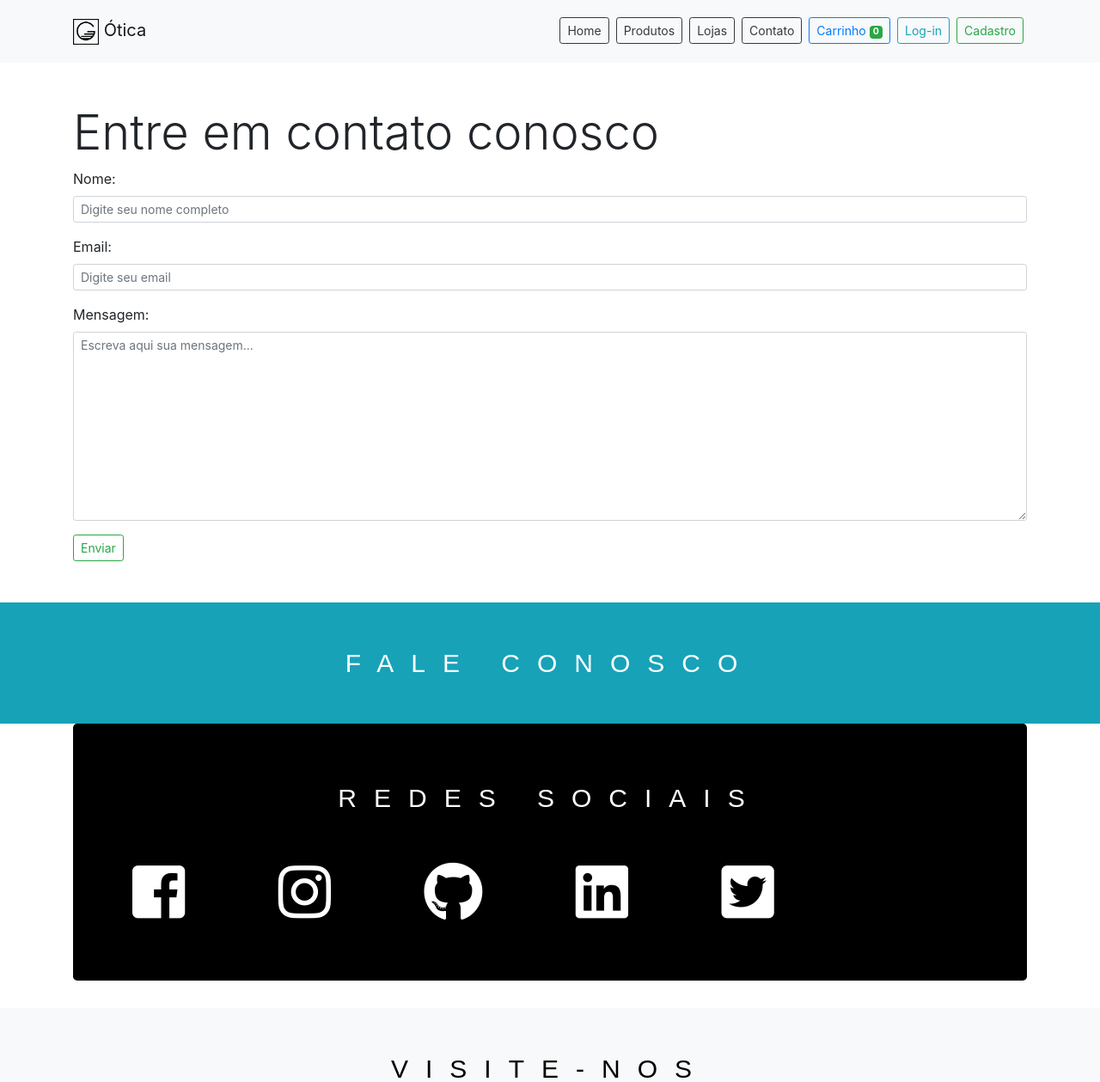
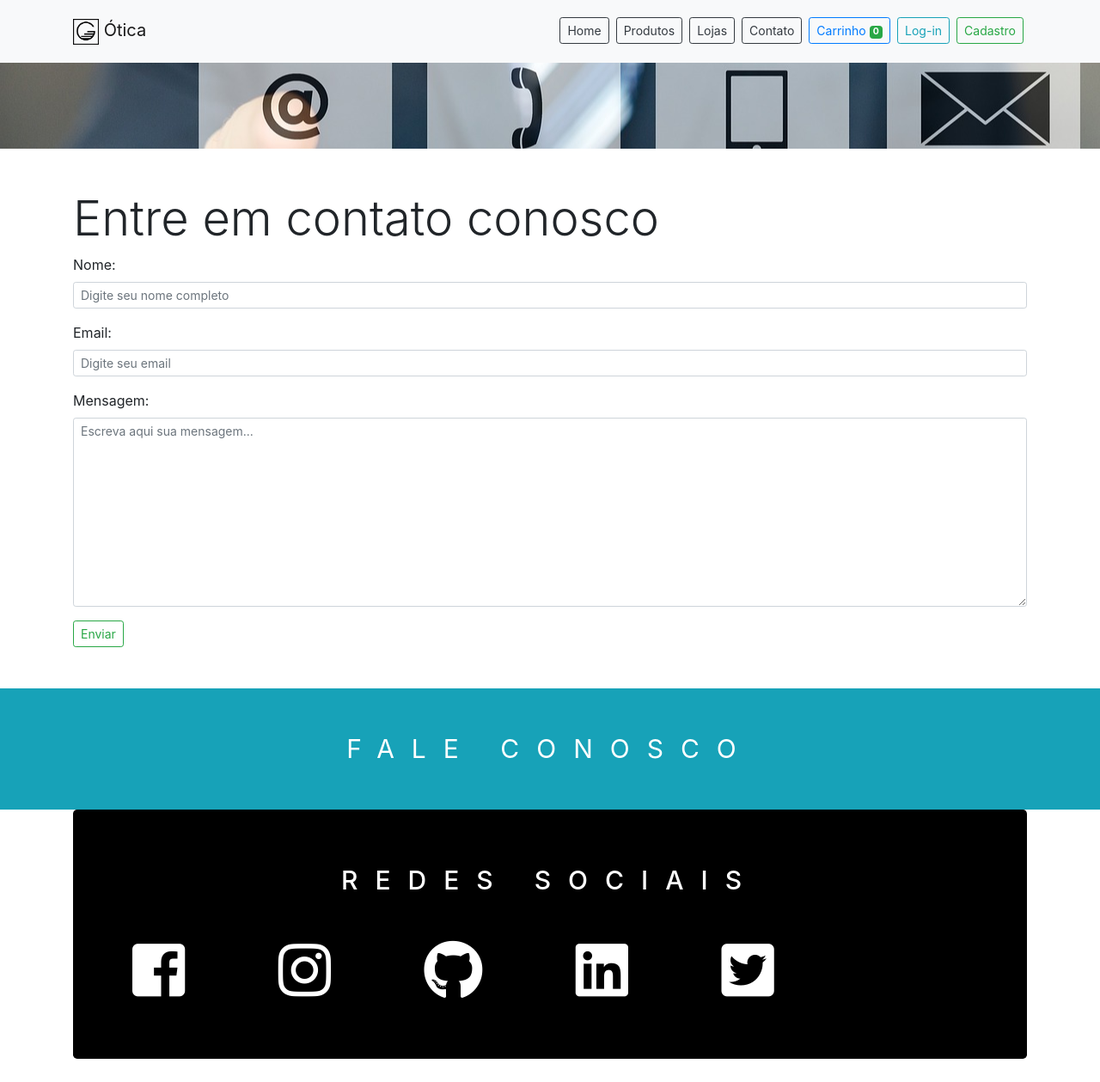
Before and after one commit to guilehm/E-commerce, a Django app: page /contato/ in a window 1280 px wide. Shown: the part 33-1292 px from the top of the page at 86% size. Run offline with Django 3.2, Linux system fonts and the light colour scheme; data that the repository does not hold is empty; some libraries are stand-ins or nearby versions.

Commit message:
Layout improvements

```diff
--- a/oticas/static/oticas/css/estilo.css
+++ b/oticas/static/oticas/css/estilo.css
@@ -44,6 +44,15 @@
 	-ms-background-size:cover;
 }
 
+.img-banner3 {
+	background: url(../img/25.jpg) no-repeat center center;
+	height:100px;
+	background-size:cover;
+	-webkit-background-size:cover;
+	-moz-background-size:cover;
+	-o-background-size:cover;
+	-ms-background-size:cover;
+}
 
 .img-home h1, .lead {
 	color: white;
@@ -140,7 +149,6 @@
 
 
 .fale-conosco a {
-	font-family: fantasy, 'Verdana', arial;
 	letter-spacing: 20px;
 	font-size:  30px;
 	color: white;
@@ -161,14 +169,12 @@
 }
 
 .visite a {
-	font-family: fantasy, 'Verdana', arial;
 	letter-spacing: 20px;
 	font-size:  30px;
 	color: black;
 }
 
 .redes-sociais .redes-texto {
-    font-family: fantasy, 'Verdana', arial;
 	letter-spacing: 20px;
 	font-size:  30px;
 	color: white;
--- a/oticas/templates/oticas/base.html
+++ b/oticas/templates/oticas/base.html
@@ -117,7 +117,7 @@
 					<!-- <p class="lead mx-4 mt-5">Lorem ipsum dolor sit amet, consectetur adipiscing elit. Curabitur ut lobortis arcu. -->
 					</p>
 					<div class="text-center mt-4">
-						<a role="button" class="btn btn-info btn-lg btn-center" href="{% url 'oticas:oculos' %}">Compre Agora</a>
+						<a role="button" class="btn btn-success btn-lg btn-center" href="{% url 'oticas:oculos' %}">Compre Agora</a>
 					</div>
 				</div>
 			</div>
@@ -131,7 +131,7 @@
 		<section class="m-0">
 			<div class="container-fluid fale-conosco bg-info text-center p-5">
 				<div>
-					<a href="#">FALE CONOSCO</a>
+					<a href="{% url 'oticas:contato' %}">FALE CONOSCO</a>
 				</div>
 			</div>
 		</section>
@@ -140,7 +140,7 @@
 		<section>
 			<div class="container redes-sociais text-center">
 				<div class="jumbotron bg-black">
-					<a href="#" class="redes-texto" id="texto-redes">REDES SOCIAIS</a>
+					<h2 class="redes-texto" id="texto-redes">REDES SOCIAIS</h2>
 					<div class="row">
 						<div class="social-icon mt-5">
 							<a href="https://www.facebook.com/guile.hm" class="p-5"><i class="fab fa-facebook-square a-incr"></i></i></a>
--- a/oticas/templates/oticas/carrinho.html
+++ b/oticas/templates/oticas/carrinho.html
@@ -271,7 +271,9 @@
             <p class="text-right">
                 Preço do Frete: <strong>R$ {{ valor }}</strong>
                 <br>
+                {% if prazo %}
                 Entrega em: {{ prazo }} dia{{ prazo|pluralize }} út{{ prazo|pluralize:'il,eis'}}.
+                {% endif %}
             </p>
             <hr>
             <p class="text-right">
--- a/oticas/templates/oticas/contato.html
+++ b/oticas/templates/oticas/contato.html
@@ -2,7 +2,12 @@
 {% load staticfiles %}
 
 {% block main-view %}
-
+<div class="container-fluid">
+    <div class="row">
+        <div class="col-md-12 img-banner3">
+        </div>
+    </div>
+</div>
 {% endblock main-view %}
 
 {% block content %}
--- a/oticas/templates/oticas/index.html
+++ b/oticas/templates/oticas/index.html
@@ -14,7 +14,7 @@
                     <h2 class="mt-3">NOSSAS<br>
                     INCRÍVEIS<br>
                     MARCAS</h2>
-                    <button type="button" class="btn btn-outline-success btn-md mb-3">Veja</button>
+                    <a href="{% url 'oticas:oculos' %}" class="btn btn-outline-success btn-md mb-3">Veja</a>
                 </div>
             </div>
 
@@ -46,7 +46,4 @@
     </div>
 </section>
 
-
-
-
 {% endblock content %}
```
Also changed, not shown: oticas/static/oticas/img/25.jpg (added).
